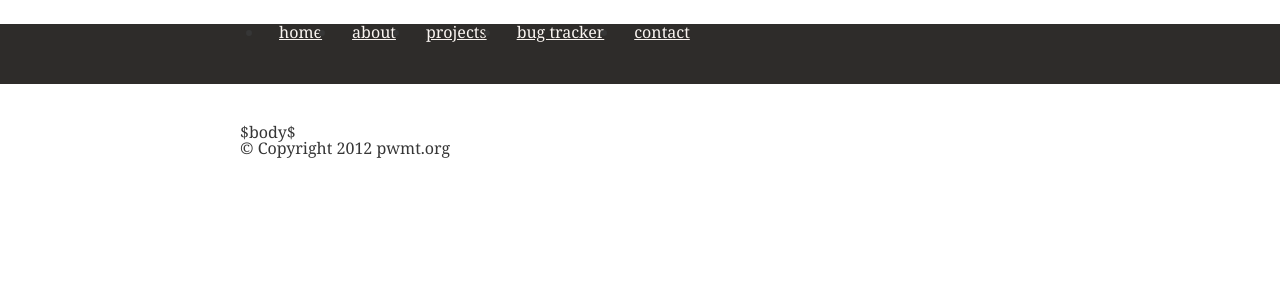
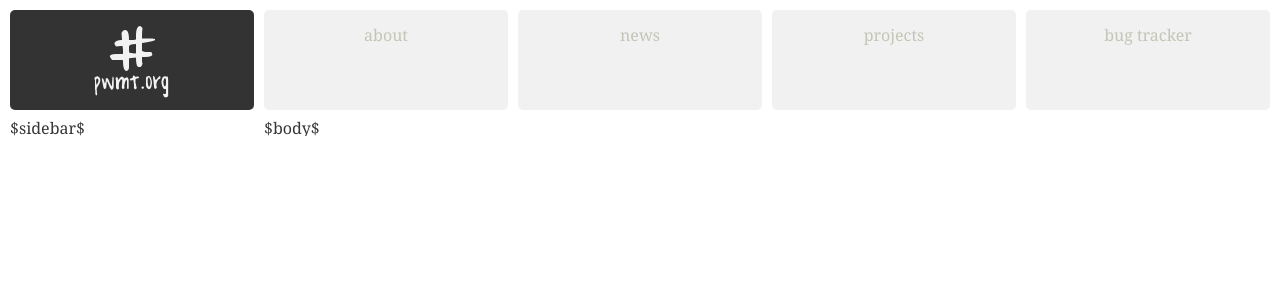
Before and after one commit to pwmt/pwmt.github.io, a Python web app: template templates/default.html in a window 1280 px wide. Shown: the top 300 px of the page. Run offline with Jinja, Linux system fonts and the light colour scheme; the template is opened without the code that fills it, so the values that code supplies are empty; style sheets or scripts are compiled from the project's sources; some libraries are stand-ins or nearby versions.

Commit message:
Updated style

```diff
--- a/css/style.styl
+++ b/css/style.styl
@@ -1,5 +1,3 @@
-width = 800px
-
 html
   width 100%
   height 100%
@@ -10,33 +8,6 @@ html
 body
   letter-spacing 0.1
   font-family Georgia
-
-header
-  background #2E2C2A
-  height 60px
-  margin 0 0 40px
-  text-align center
-
-nav
-  margin 0 auto
-  width width
-
-  ul
-
-    li
-      padding 0 15px 0
-      float left
-
-      a
-        color #FAF5F1
-
-#content
-  margin 0 auto
-  width width
-
-footer
-  margin 0 auto
-  width width
 
 h1, h2, h3, h4, h5, h6
   color: #222222
@@ -90,3 +61,94 @@ pre, code
 em
   font-style italic
   font-family
+
+a
+  color #8F9260
+
+ul#submenu
+  list-style-type none
+
+  li
+    padding 0 10px 0
+    float left
+
+.clearfix
+  &:before, &:after
+    content ""
+    display table
+  &:after
+    clear both
+
+// navigation
+header
+  position relative
+  padding 10px 0 10px 10px
+
+nav
+
+  ul#menu
+    list-style-type none
+    overflow hidden
+    margin 0
+    padding 0
+
+    li
+      display block
+      float left
+      height 100px
+      position relative
+      text-align center
+      width 20%
+      margin 0
+      padding 0
+
+      a
+        background-color #F1F1F1
+        border-radius 5px
+        display block
+        height 100%
+        line-height 1em
+        margin-right 10px
+        overflow hidden
+        width auto
+        text-decoration none
+        text-transform none
+        color #C3C5B6
+
+        span
+          display block
+          width 100%
+          height 100%
+          padding-top 17px
+
+      a.logo
+        background-color #333333
+        background-image url("/img/logo.png")
+        background-position center center
+        background-repeat no-repeat
+        border-radius 5px
+        display block
+        width auto
+        height 100%
+        position relative
+        text-indent -9999px
+
+      a.logo:hover
+        background-color #5F5F5F
+
+      a:hover
+        background-color #C1CBB6
+        color #605E5F
+
+#main
+  position relative
+  overflow hidden
+  margin-left 10px
+
+#sidebar
+  width 20%
+  float left
+
+#content
+  float left
+  width 80%
--- a/templates/default.html
+++ b/templates/default.html
@@ -12,21 +12,27 @@
     <header class=clearfix>
       <nav>
         <ul id=menu>
-          <li><a href=/>home</a></li>
-          <li><a href=/about>about</a></li>
-          <li><a href=/projects>projects</a></li>
-          <li><a href=http://bt.pwmt.org>bug tracker</a></li>
-          <li><a href=/contact>contact</a></li>
+          <li><a class=logo href=/>pwmt</a></li>
+          <li><a href=/about><span>about</span></a></li>
+          <li><a href=/news><span>news</span></a></li>
+          <li><a href=/projects><span>projects</span></a></li>
+          <li><a href=http://bt.pwmt.org><span>bug tracker</span></a></li>
         </ul>
       </nav>
     </header>
-    <div id=content class="clearfix $container$">
-      $body$
+    <div id=main>
+      <div id=sidebar>
+        $sidebar$
+      </div>
+      <!--<div id=content class="clearfix $container$">-->
+      <div id=content>
+        $body$
+      </div>
     </div>
-    <footer>
-      <div class=right>
-        &copy; Copyright 2012 pwmt.org
-      </div>
-    </footer>
+    <!--<footer>-->
+      <!--<div class=right>-->
+        <!--&copy; Copyright 2012 pwmt.org-->
+      <!--</div>-->
+    <!--</footer>-->
   </body>
 </html>
--- /dev/null
+++ b/templates/page.html
@@ -0,0 +1,4 @@
+<h1>$title$</h1>
+<p class="description">$description$</p>
+
+$body$
```
Also changed, not shown: content/home.md (+4 -0 lines), content/projects.md (added, +8 -0 lines), templates/zathura-menu.html (added, +15 -0 lines), img/logo.png (added), 1 other file.
